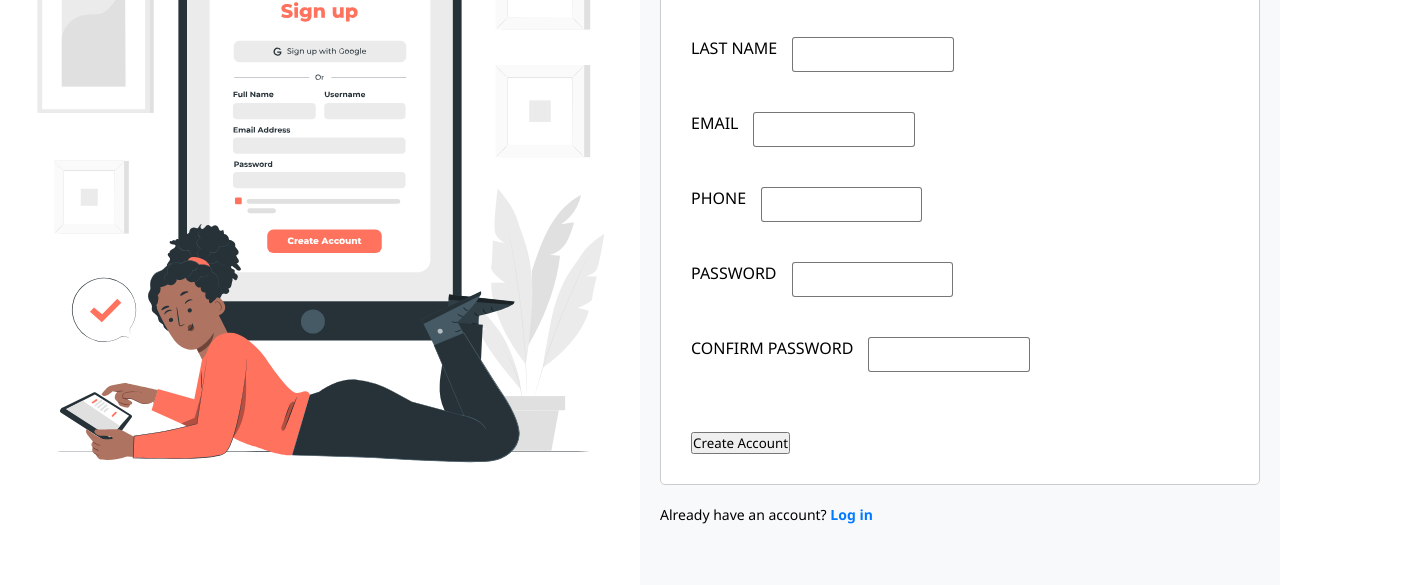
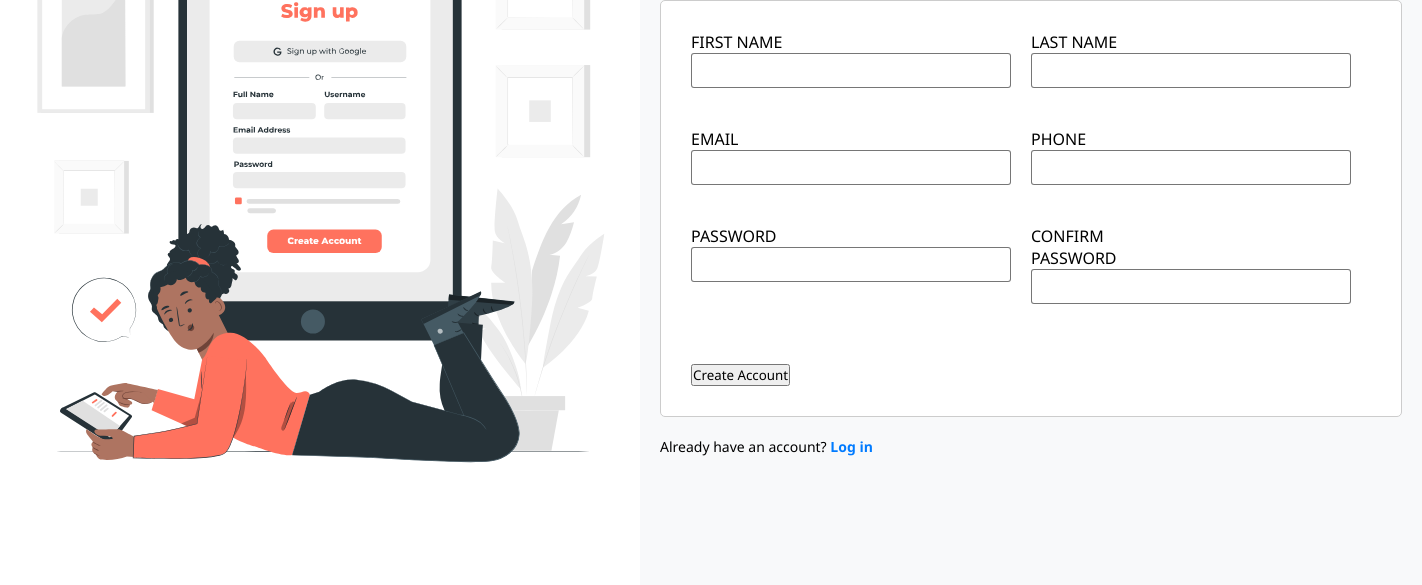
Before and after one commit to justryan55/sign-up-form, a plain HTML site: page index.html in a window 1280 px wide. Shown: the part 215-800 px from the top of the page, 1422 px wide, since content can reach past the window. Drawn offline with Linux system fonts and the light colour scheme.

Commit message:
updated layout

```diff
--- a/styles.css
+++ b/styles.css
@@ -45,6 +45,16 @@ html, body {
 
   }
 
+.right-side fieldset {
+    display: flex;
+    flex-direction: column;
+}
+
+.row {
+    display: flex;
+    flex-direction: row;
+}
+
 .right-side .submit {
     margin-top: 20px;
 }
@@ -60,16 +70,19 @@ html, body {
     font-weight: bold;
 }
 
+
+
 .input-container {
     margin-bottom: 40px;
     display: flex;
-    flex-direction: row;
+    flex-direction: column;
     flex-wrap: wrap;
 
 }
 
 .input-container label {
     padding-right: 15px;
+    width: 50%;
 
 }
 
@@ -78,11 +91,11 @@ html, body {
 .input-container input[type='password'],
 .input-container input[type='number']  {
     background-color: #FFFFFF;
-    /* border: 1px solid #D6D9DC; */
     border-radius: 3px;
-    width: 30%;
+    width: 20rem;
     padding: 7px;
     font-size: 14px;
+    margin-right: 20px;
   }
 
 
@@ -97,8 +110,6 @@ input, textarea {
 }
 
 
-
-
 fieldset {
     border: 0;
 }
@@ -111,3 +122,7 @@ input:invalid {
 input:valid {
     border: 1px solid #D6D9DC;
 }
+
+.error {
+    color: red;
+}
```
